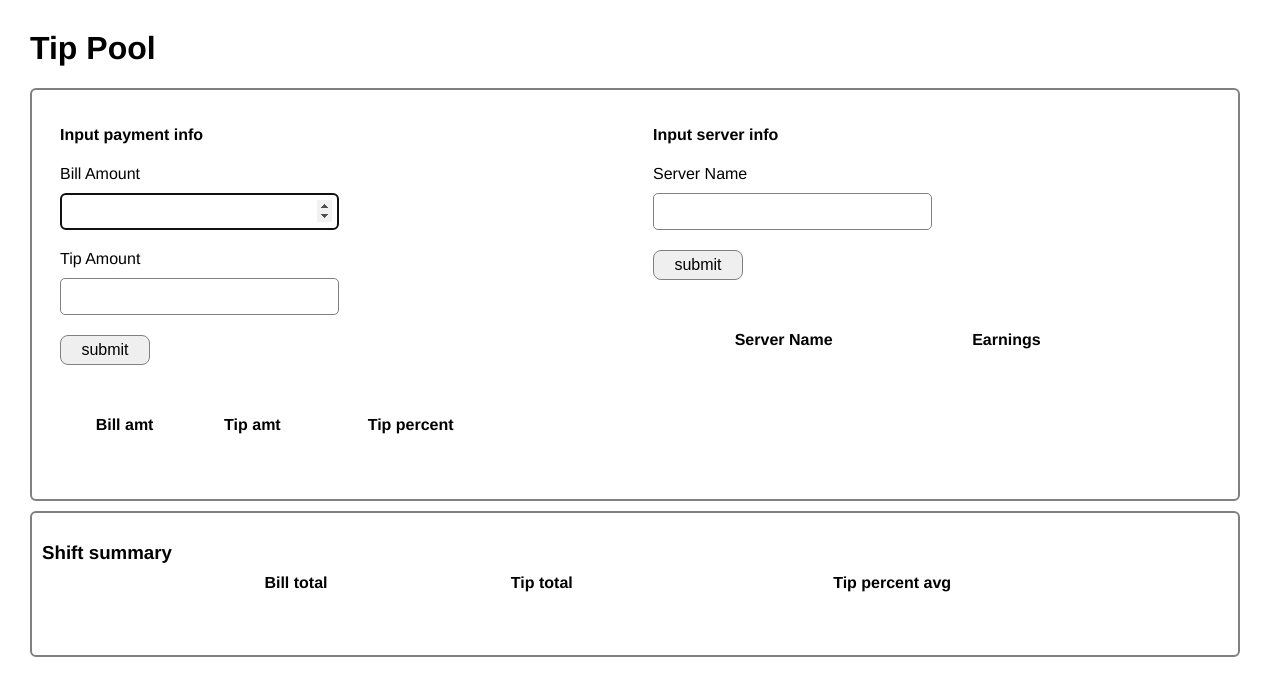
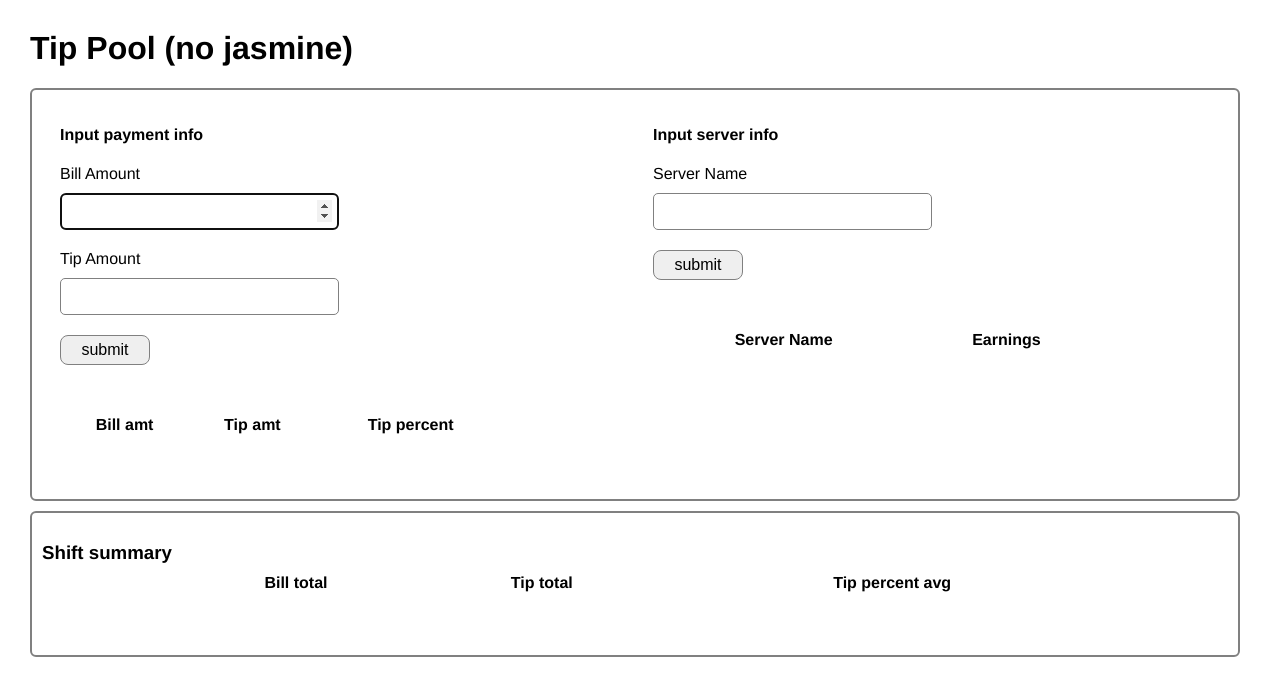
Before and after one commit to sellerscrisp/jasmine-exercises, a plain HTML site: page tip-pool/no-jasmine.html in a window 1280 px wide. Drawn offline with Linux system fonts and the light colour scheme.

Commit message:
changed title to better differentiate b/t files

```diff
--- a/tip-pool/no-jasmine.html
+++ b/tip-pool/no-jasmine.html
@@ -2,12 +2,12 @@
 <html>
 
 <head>
-  <title>Tip Pool</title>
+  <title>Tip Pool (no jasmine)</title>
   <link rel="stylesheet" href="style.css" />
 </head>
 
 <body>
-  <h1>Tip Pool</h1>
+  <h1>Tip Pool (no jasmine)</h1>
 
   <section>
     <aside>
```
